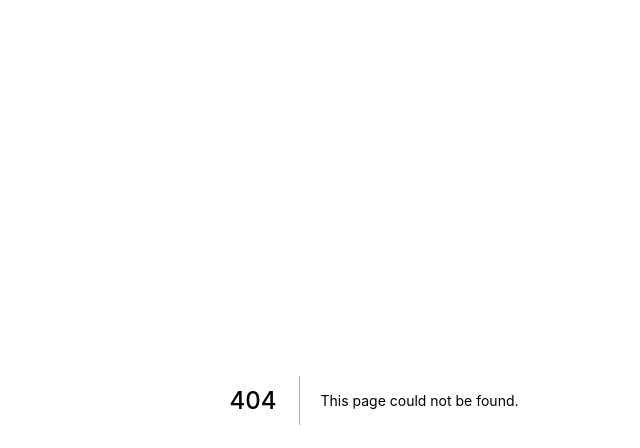
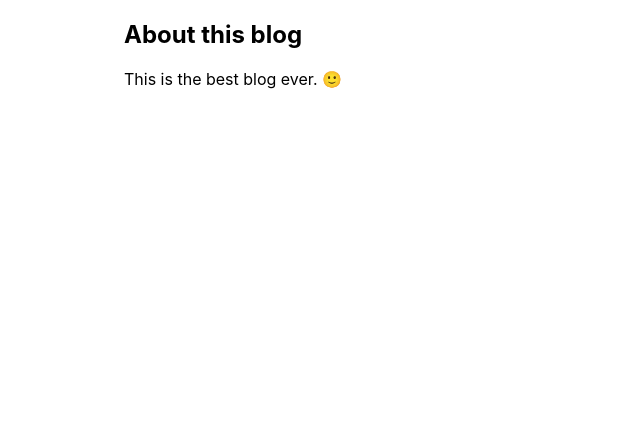
Before and after one commit to alberto-fragoso-conekta/my-nextjs-blog, a Next.js app: page /about in a window 1280 px wide. Before the commit this address had no page. Shown: the top 448 px of the page, without its empty margins (266-906 px from the left). Built offline with nearby package versions, Linux system fonts and the light colour scheme.

Commit message:
Add static about page route.

```diff
--- /dev/null
+++ b/components/Article.tsx
@@ -0,0 +1,6 @@
+import styled from "@emotion/styled";
+
+export const Article = styled.article`
+  margin: 0 auto;
+  max-width: 500px;
+`;
--- /dev/null
+++ b/pages/about.tsx
@@ -0,0 +1,10 @@
+import { Article } from "../components/Article";
+
+const About = () => (
+  <Article>
+    <h1>About this blog</h1>
+    <p>This is the best blog ever. 🙂</p>
+  </Article>
+);
+
+export default About;
```
